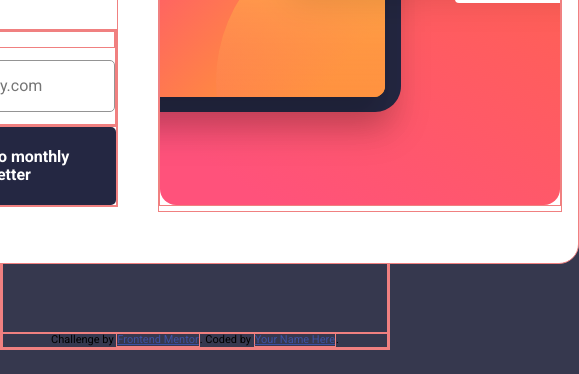
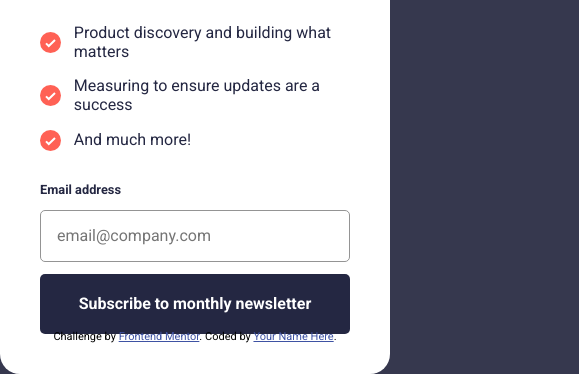
Before and after one commit to ThooHoang/newsletter-sign-up-with-success-message-main, a website: page index.html in a window 390 px wide. Shown: the part 513-887 px from the top of the page, 579 px wide, since content can reach past the window. Before the commit the page ends 863 px from the top, so only its background shows below. Drawn offline with nearby package versions, Linux system fonts and the light colour scheme.

Commit message:
Add media queries for responsive design and remove border from global styles

```diff
--- a/style.css
+++ b/style.css
@@ -20,7 +20,7 @@
     margin: 0;
     padding: 0;
     box-sizing: border-box;
-    border: 1px solid lightcoral;
+    /* border: 1px solid lightcoral; */
 
 }
 
@@ -90,6 +90,7 @@ main {
     justify-content: center;
     align-items: center;
     height: 100vh;
+    margin: 0 auto;
 }
 
 
@@ -153,3 +154,35 @@ form input {
 button {
     padding: 1.3rem;
 }
+
+
+/* Media Queries */
+
+@media (max-width: 755px) {
+    .newsletter-card {
+        flex-direction: column-reverse;
+        padding: 0;
+    }
+    .body-image {
+        width: 100%;
+        height: 300px;
+        background-image: url(./assets/images/illustration-sign-up-mobile.svg);
+        background-size:cover ;
+        background-position: center;
+        background-repeat: no-repeat;
+        border-radius: 0 0 15px 15px;
+    }
+
+    .body-image img{
+        display: none;
+    }
+
+}
+
+@media (max-width: 375px) {
+
+    .body-text h1 {
+        font-size: 3rem;
+    }
+
+}
```
